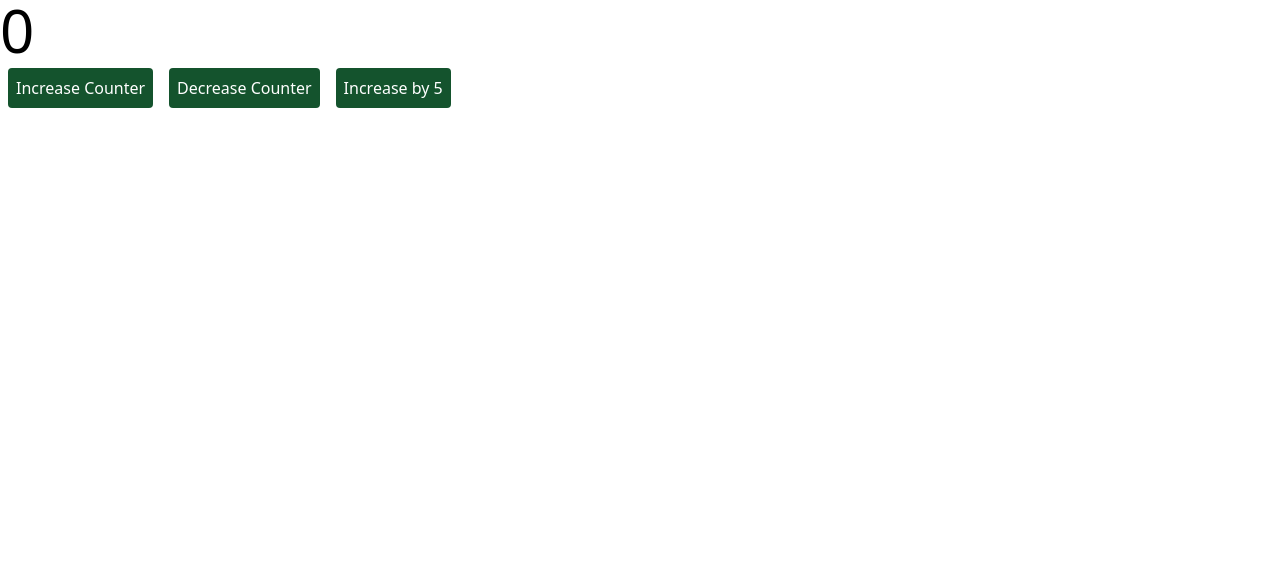
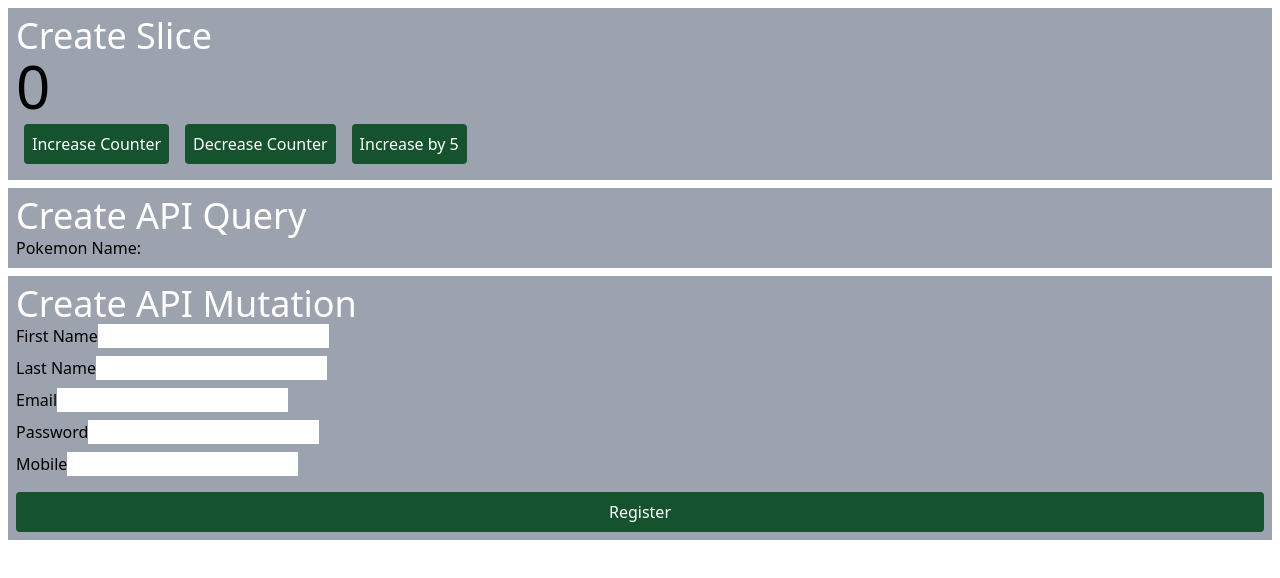
Before and after one commit to steamnp/bfs56, a React (Vite) app: page / in a window 1280 px wide. Shown: the top 578 px of the page. Built offline with nearby package versions, Linux system fonts and the light colour scheme; no server answers.

Commit message:
redux toolkit query

```diff
--- a/src/App.tsx
+++ b/src/App.tsx
@@ -1,12 +1,41 @@
 import { useAppDispatch, useAppSelector } from './redux/hooks'
 import { decrease, increase, increaseByFive } from './redux/features/counter'
+import { useGetPokemonByNameQuery } from './redux/api/pokemon'
+import { useState } from 'react'
+import { useRegisterNewUserMutation } from './redux/api/user'
+
+const initialState = {
+  firstname: '',
+  lastname: '',
+  email: '',
+  password: '',
+  mobile: '',
+}
 
 function App() {
   const counter = useAppSelector((data) => data.counter)
   const dispatch = useAppDispatch()
 
+  const { data } = useGetPokemonByNameQuery('bulbasaur')
+
+  const [register, userData] = useRegisterNewUserMutation()
+
+  console.log(userData)
+
+  const [user, setUser] = useState(initialState)
+  const [error, setError] = useState('')
+
+  function registerUser() {
+    if (user.email && user.firstname && user.lastname && user.mobile && user.password) {
+      return register(user)
+    }
+    setError('All fields are required!')
+  }
+
   return (
     <>
+      <div className="m-2 bg-gray-400 p-2">
+        <h1 className="text-4xl text-white">Create Slice</h1>
         <h1 className="text-6xl">{counter}</h1>
         <button onClick={() => dispatch(increase())} className="bg-green-900 text-white m-2 p-2 rounded">
           Increase Counter
@@ -18,6 +47,76 @@ function App() {
         <button onClick={() => dispatch(increaseByFive(5))} className="bg-green-900 text-white m-2 p-2 rounded">
           Increase by 5
         </button>
+      </div>
+      <div className="m-2 bg-gray-400 p-2">
+        <h1 className="text-4xl text-white">Create API Query</h1>
+        <div>Pokemon Name: {data?.name}</div>
+      </div>
+
+      <div className="m-2 bg-gray-400 p-2">
+        <h1 className="text-4xl text-white">Create API Mutation</h1>
+        <div className="flex flex-col gap-2">
+          <label>
+            First Name
+            <input
+              onChange={(e) => {
+                setUser((preVal) => ({ ...preVal, firstname: e.target.value }))
+              }}
+              type="text"
+              name=""
+              id=""
+            />
+          </label>
+          <label>
+            Last Name
+            <input
+              onChange={(e) => {
+                setUser((preVal) => ({ ...preVal, lastname: e.target.value }))
+              }}
+              type="text"
+              name=""
+              id=""
+            />
+          </label>
+          <label>
+            Email
+            <input
+              onChange={(e) => {
+                setUser((preVal) => ({ ...preVal, email: e.target.value }))
+              }}
+              type="email"
+              name=""
+              id=""
+            />
+          </label>
+          <label>
+            Password
+            <input
+              onChange={(e) => {
+                setUser((preVal) => ({ ...preVal, password: e.target.value }))
+              }}
+              type="password"
+              name=""
+              id=""
+            />
+          </label>
+          <label>
+            Mobile
+            <input
+              onChange={(e) => {
+                setUser((preVal) => ({ ...preVal, mobile: e.target.value }))
+              }}
+              type="text"
+              name=""
+              id=""
+            />
+          </label>
+          {error && <div className="text-red-500">{error}</div>}
+          <button className="bg-green-900 text-white p-2 rounded mt-2" onClick={registerUser}>
+            Register
+          </button>
+        </div>
+      </div>
     </>
   )
 }
--- a/src/main.tsx
+++ b/src/main.tsx
@@ -6,9 +6,9 @@ import { Provider } from 'react-redux'
 import { store } from './redux/store'
 
 createRoot(document.getElementById('root')!).render(
-  <StrictMode>
-    <Provider store={store}>
-      <App />
-    </Provider>
-  </StrictMode>
+  // <StrictMode>
+  <Provider store={store}>
+    <App />
+  </Provider>
+  // </StrictMode>
 )
--- /dev/null
+++ b/src/redux/api/pokemon.ts
@@ -0,0 +1,16 @@
+import { createApi, fetchBaseQuery } from '@reduxjs/toolkit/query/react'
+
+// Template Literal -> ${} // you can use template literal only inside string
+// "", '', ``
+
+export const pokemonApi = createApi({
+  reducerPath: 'pokemonApi',
+  baseQuery: fetchBaseQuery({ baseUrl: 'https://pokeapi.co/api/v2/' }),
+  endpoints: (builder) => ({
+    getPokemonByName: builder.query({
+      query: (name) => `pokemon/${name}`, // -> 'pokemon/abc'
+    }),
+  }),
+})
+
+export const { useGetPokemonByNameQuery } = pokemonApi
--- /dev/null
+++ b/src/redux/api/user.ts
@@ -0,0 +1,21 @@
+import { createApi, fetchBaseQuery } from '@reduxjs/toolkit/query/react'
+
+export const userApi = createApi({
+  reducerPath: 'userApi',
+  baseQuery: fetchBaseQuery({ baseUrl: 'https://backend.gorakhjoshi.com/api/user/' }),
+  endpoints: (builder) => ({
+    // https://backend.gorakhjoshi.com/api/user/register
+    registerNewUser: builder.mutation({
+      query: (userData) => {
+        console.log(userData)
+        return {
+          url: 'register',
+          method: 'POST',
+          body: userData,
+        }
+      },
+    }),
+  }),
+})
+
+export const { useRegisterNewUserMutation } = userApi
--- a/src/redux/store.ts
+++ b/src/redux/store.ts
@@ -1,17 +1,25 @@
 import { configureStore } from '@reduxjs/toolkit'
 import productReducer from './features/product-slice'
-import userSlice from './features/user-slice'
-import counterSlice from './features/counter'
+import userReducer from './features/user-slice'
+import couterReducer from './features/counter'
+import { pokemonApi } from './api/pokemon'
+import { setupListeners } from '@reduxjs/toolkit/query'
+import { userApi } from './api/user'
 
 export const store = configureStore({
   reducer: {
     product: productReducer,
-    user: userSlice,
-    counter: counterSlice,
+    user: userReducer,
+    counter: couterReducer,
+    [pokemonApi.reducerPath]: pokemonApi.reducer,
+    [userApi.reducerPath]: userApi.reducer,
   },
+  middleware: (getDefaultMiddleware) => getDefaultMiddleware().concat(pokemonApi.middleware, userApi.middleware),
 })
 
 // Infer the `RootState` and `AppDispatch` types from the store itself
 export type RootState = ReturnType<typeof store.getState>
 // Inferred type: {posts: PostsState, comments: CommentsState, users: UsersState}
 export type AppDispatch = typeof store.dispatch
+
+setupListeners(store.dispatch)
```
Lines whose indentation alone changed are shown as unchanged.
